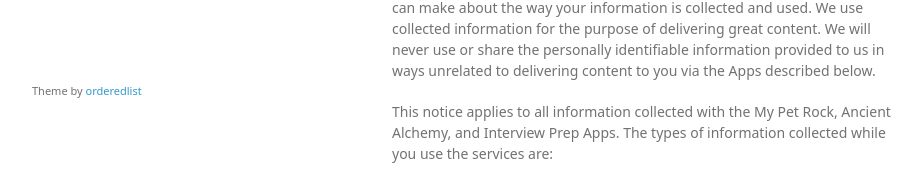
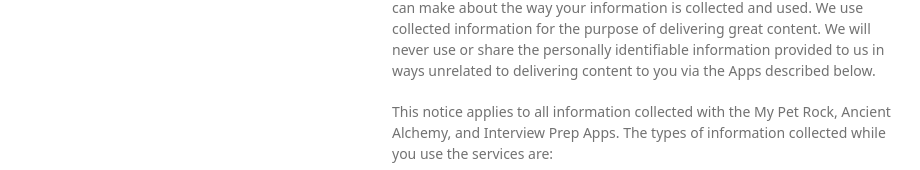
Before and after one commit to apsking/apsking.github.io, a plain HTML site: page index.html in a window 1280 px wide. Shown: the part 630-800 px from the top of the page, without its empty margins (178-1098 px from the left). Drawn offline with Linux system fonts and the light colour scheme; a web font is replaced by a local one.

Commit message:
Remove footer

```diff
--- a/index.html
+++ b/index.html
@@ -54,9 +54,6 @@
 			<li>Voice Intents</li>
 		</ul>
       </section>
-      <footer>
-        <p><small>Theme by <a href="https://github.com/orderedlist" target="_blank">orderedlist</a></small></p>
-      </footer>
     </div>
     <script src="javascripts/scale.fix.js"></script>
 
```
